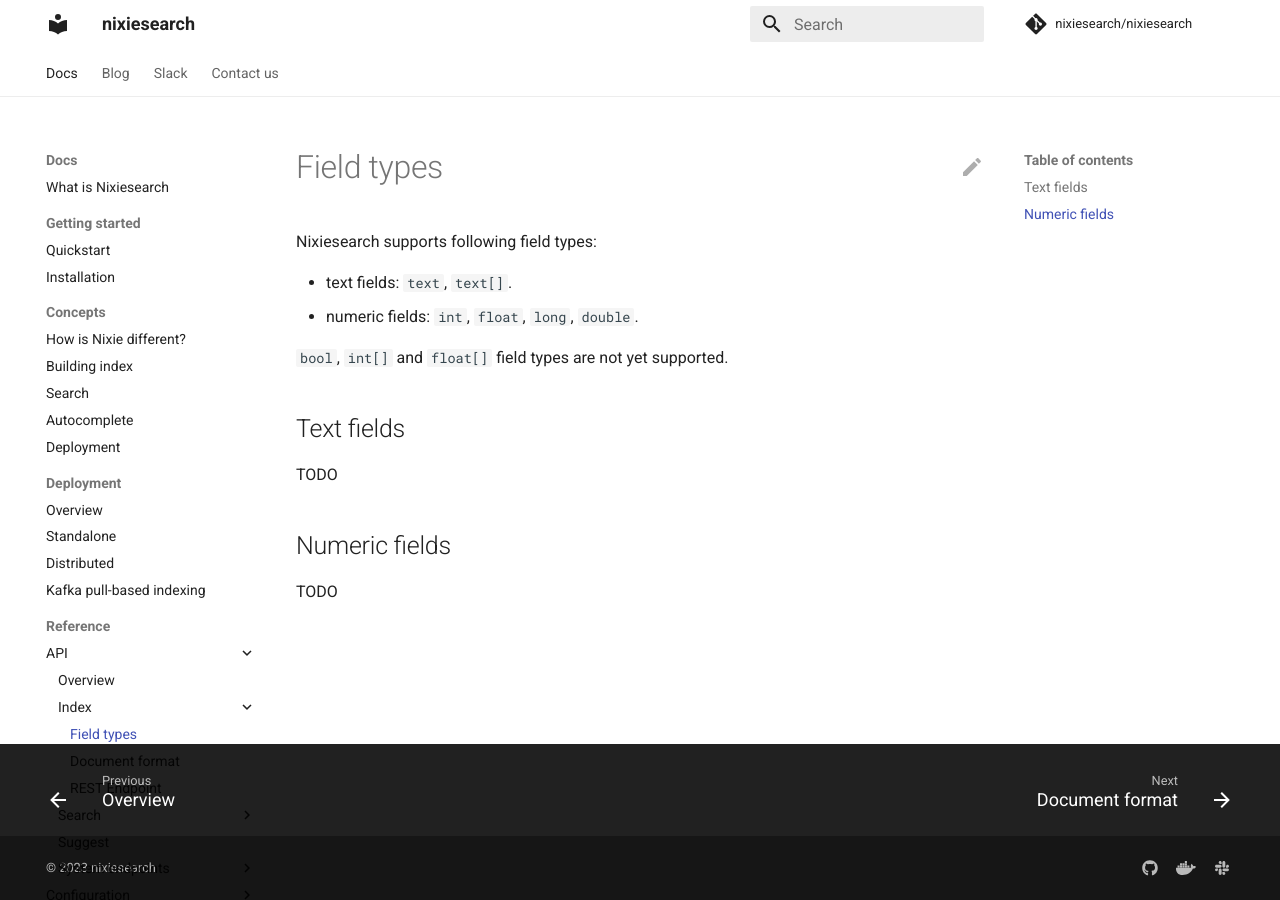
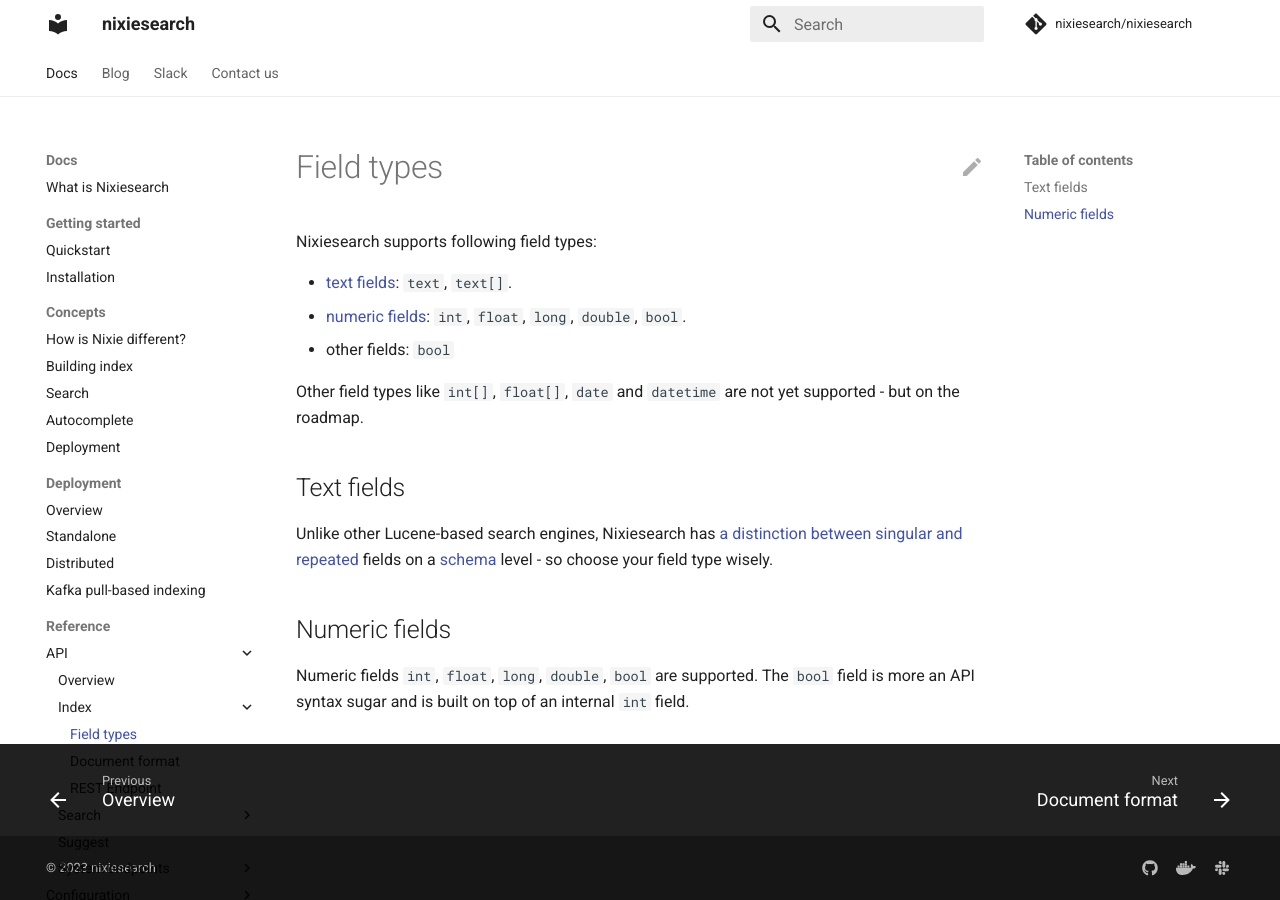
Before and after one commit to nixiesearch/nixiesearch, an MkDocs documentation site: the page built from docs/docs/reference/api/index/field-types.md, in a window 1280 px wide. Built offline with MkDocs 1.6.1 and Material for MkDocs 9.7.7, drawn with Linux system fonts in a browser that asks for light colours; comment, search, counter and statistics services are not loaded.

Commit message:
boolean field support

```diff
--- a/docs/docs/reference/api/index/field-types.md
+++ b/docs/docs/reference/api/index/field-types.md
@@ -2,15 +2,16 @@
 
 Nixiesearch supports following field types:
 
-* text fields: `text`, `text[]`.
-* numeric fields: `int`, `float`, `long`, `double`.
+* [text fields](#text-fields): `text`, `text[]`.
+* [numeric fields](#numeric-fields): `int`, `float`, `long`, `double`, `bool`.
+* other fields: `bool`
 
-`bool`, `int[]` and `float[]` field types are not yet supported.
+Other field types like `int[]`, `float[]`, `date` and `datetime` are not yet supported - but on the roadmap.
 
 ## Text fields
 
-TODO
+Unlike other Lucene-based search engines, Nixiesearch has [a distinction between singular and repeated](document-format.md#repeated-fields) fields on a [schema](../../config/mapping.md) level - so choose your field type wisely.
 
 ## Numeric fields
 
-TODO
+Numeric fields `int`, `float`, `long`, `double`, `bool` are supported. The `bool` field is more an API syntax sugar and is built on top of an internal `int` field.
```
Also changed, not shown: docs/docs/index.md (+2 -2 lines), docs/docs/reference/api/search/facet.md (+1 -1 lines), docs/docs/reference/api/search/filter.md (+15 -0 lines), docs/docs/reference/config/mapping.md (+1 -0 lines), 14 other files.
